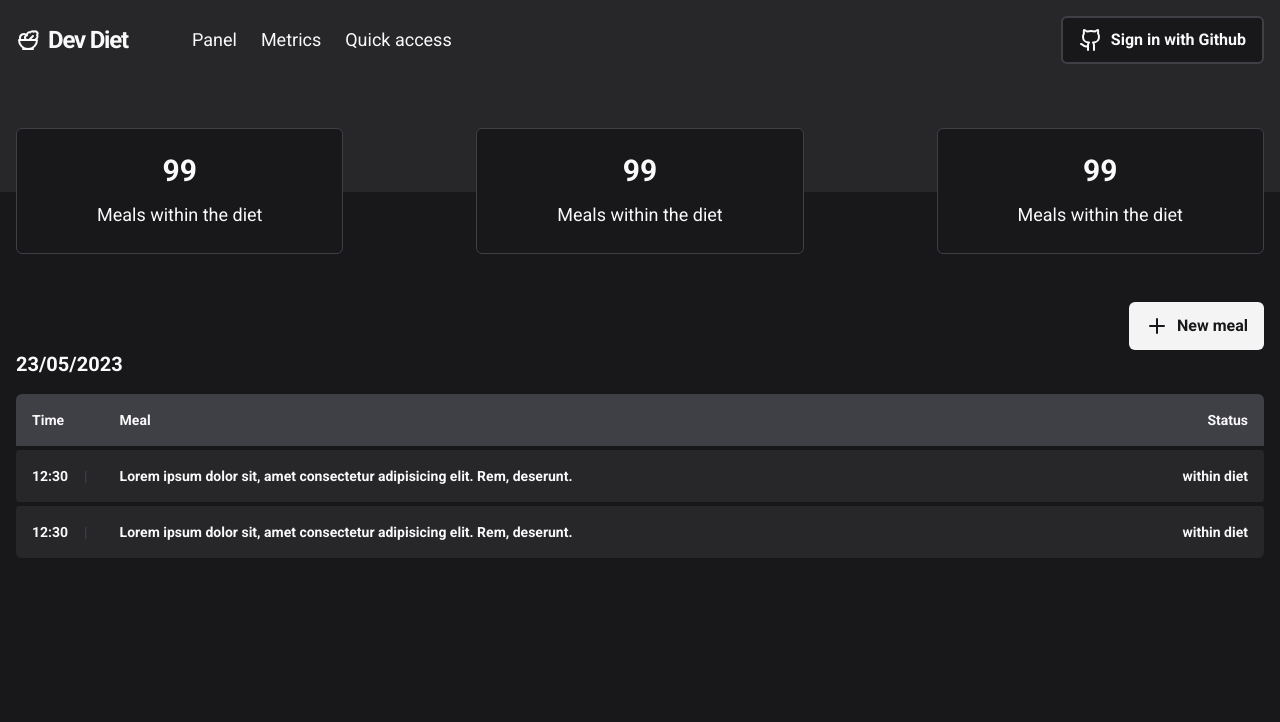
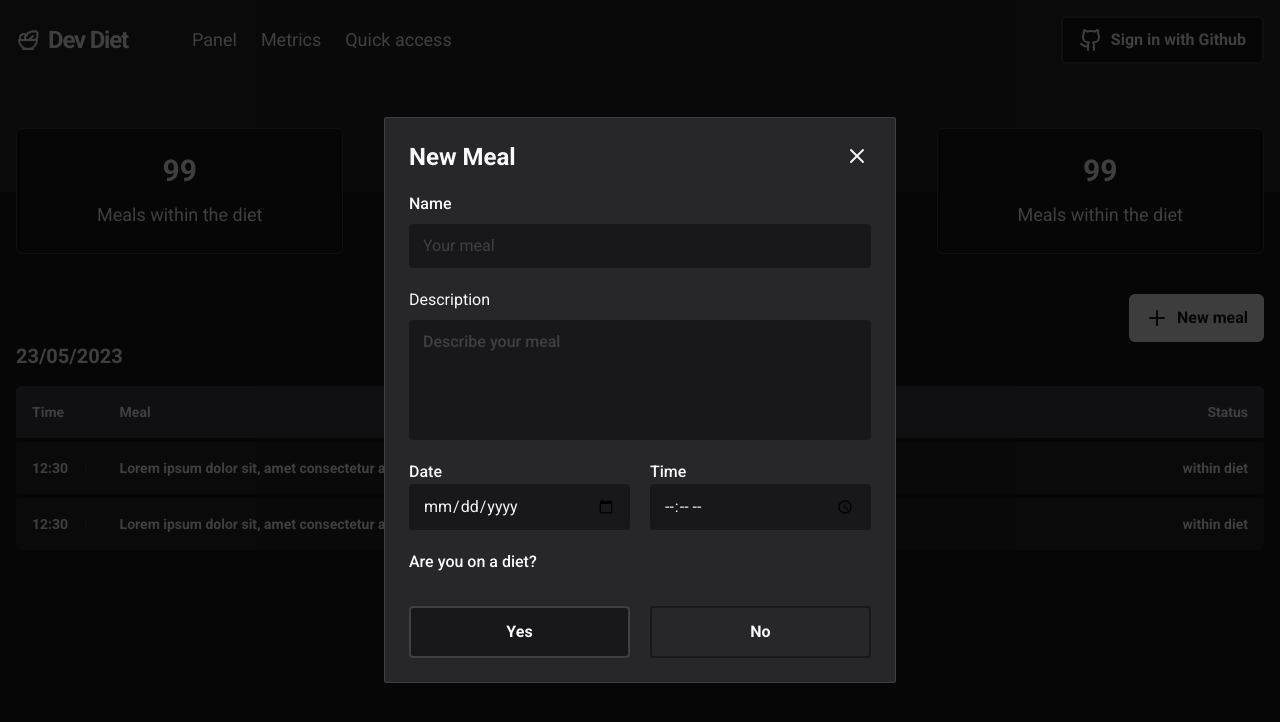
Before and after one commit to gustavosalviato/dev-diet-web, a Next.js app: page /panel in a window 1280 px wide. Both pictures are taken after a click on the button "New meal". Shown: the top 722 px of the page. Built offline with nearby package versions, Linux system fonts and the light colour scheme.

Commit message:
feat: new meal modal

```diff
--- a/package.json
+++ b/package.json
@@ -9,6 +9,8 @@
     "lint": "next lint"
   },
   "dependencies": {
+    "@radix-ui/react-dialog": "^1.0.4",
+    "@radix-ui/react-radio-group": "^1.1.3",
     "@types/node": "20.3.2",
     "@types/react": "18.2.14",
     "@types/react-dom": "18.2.6",
--- a/src/app/panel/page.tsx
+++ b/src/app/panel/page.tsx
@@ -1,7 +1,5 @@
-import { Button } from "@/components/Button";
+import { CreateNewMealModal } from "@/components/CreateNewMealModal";
 import { Summary } from "@/components/Summary";
-import { Plus } from "lucide-react";
-
 
 export default function PanelPage() {
   return (
@@ -9,8 +7,7 @@ export default function PanelPage() {
       <div className="w-full bg-zinc-800 p-14" />
       <main className="max-w-7xl mx-auto px-4 w-full">
         <Summary />
-        <Button size="large" variant="primary" text="New meal" icon={<Plus />} className="ml-auto mt-12" />
-
+        <CreateNewMealModal />
         <h3 className="text-xl font-semibold">23/05/2023</h3>
 
         <table className="w-full mt-4 border-collapse">
--- a/src/components/Button/index.tsx
+++ b/src/components/Button/index.tsx
@@ -8,10 +8,11 @@ interface ButtonProps extends ButtonHTMLAttributes<HTMLButtonElement> {
   size: 'medium' | 'large'
 }
 
-export const Button = forwardRef<HTMLInputElement, ButtonProps>(
-  ({ icon, text, variant, size, className, ...props }: ButtonProps) => {
+export const Button = forwardRef<HTMLButtonElement, ButtonProps>(
+  ({ icon, text, variant, size, className, ...props }: ButtonProps, ref) => {
     return (
       <button
+        ref={ref}
         {...props}
         className={clsx('rounded-md font-semibold min-w-120 px-4 flex items-center justify-center gap-2 text-zinc-50 cursor-pointer transition-all duration-300', className, {
           'text-zinc-900 bg-zinc-100 hover:bg-zinc-100/80': variant === 'primary',
--- /dev/null
+++ b/src/components/CreateNewMealModal/index.tsx
@@ -0,0 +1,90 @@
+'use client'
+
+import * as Dialog from '@radix-ui/react-dialog'
+import * as RadioGroup from '@radix-ui/react-radio-group'
+import { Button } from '../Button'
+import { Check, Plus, X } from 'lucide-react'
+import { TextInput } from '../TextInput'
+
+export function CreateNewMealModal() {
+  return (
+    <Dialog.Root>
+      <Dialog.Trigger asChild>
+        <Button
+          size="large"
+          variant="primary"
+          text="New meal"
+          className='ml-auto mt-10'
+          icon={<Plus />}
+        />
+      </Dialog.Trigger>
+
+      <Dialog.Portal>
+        <Dialog.Overlay className='inset-0 w-screen h-screen bg-black/75 z-20 fixed' />
+        <Dialog.Content className='bg-zinc-800 p-6 rounded-sm border border-zinc-700 z-[21] fixed translate-x-[-50%] translate-y-[-50%] top-[50%] left-[50%] max-w-lg w-full flex flex-col'>
+          <form className='flex flex-col relative'>
+            <Dialog.Title className='text-2xl font-bold leading-tight'>
+              New Meal
+            </Dialog.Title>
+
+            <Dialog.Close asChild>
+              <button type="button" className='flex items-center justify-center absolute top-0 right-0 w-7 h-7 rounded-md border-2 border-transparent hover:border-zinc-700 transition-all duration-300 text-zinc-100 hover:text-zinc-100/60'>
+                <X />
+              </button>
+            </Dialog.Close>
+
+
+            <label htmlFor="name" className='mt-5 mb-2 font-medium'>
+              Name
+            </label>
+            <TextInput id='name' type='text' placeholder="Your meal" />
+
+            <label htmlFor="description" className='mt-5 mb-2'>Description</label>
+            <textarea name="description" id="description"
+              className='bg-zinc-900 rounded min-h-[7.5rem] resize-none font-medium py-2 px-3 flex items-center border-2 border-transparent outline-0 focus:border-zinc-100 duration-300 transition-colors placeholder:text-zinc-700'
+              placeholder='Describe your meal'
+            />
+
+
+            <div className='flex items-center gap-5'>
+              <div className='mt-5 w-1/2'>
+                <label htmlFor="name" className='mb-2 font-medium'>
+                  Date
+                </label>
+                <TextInput id='name' type='date' placeholder="Your meal" />
+              </div>
+
+              <div className='mt-5 w-1/2'>
+                <label htmlFor="name" className='mb-2 font-medium'>
+                  Time
+                </label>
+                <TextInput id='name' type='time' placeholder="Your meal" />
+              </div>
+            </div>
+
+            <label htmlFor="name" className='mt-5 mb-2 font-medium'>
+              Are you on a diet?
+            </label>
+            <RadioGroup.Root>
+              <RadioGroup.Item value='ondiet'>
+                <RadioGroup.Indicator />
+              </RadioGroup.Item>
+
+
+              <div className='flex items-center gap-5'>
+                <RadioGroup.Item value='ondiet' className='duration-300 transition-colors flex items-center gap-2 px-4 py-3 font-bold rounded bg-zinc-900 border-2 border-zinc-700 w-1/2 justify-center data-[state=checked]:bg-zinc-100 data-[state=checked]:text-zinc-900 data-[state=checked]:border-indigo-500'>
+                  Yes
+                </RadioGroup.Item>
+
+
+                <RadioGroup.Item value='offdiet' className='duration-300 transition-colors flex items-center gap-2 px-4 py-3 font-bold rounded bg-transparent border-2 border-zinc-900 w-1/2 justify-center data-[state=checked]:bg-zinc-900 data-[state=checked]:border-indigo-500'>
+                  No
+                </RadioGroup.Item>
+              </div>
+            </RadioGroup.Root>
+          </form>
+        </Dialog.Content>
+      </Dialog.Portal>
+    </Dialog.Root>
+  )
+}
--- /dev/null
+++ b/src/components/TextInput/index.tsx
@@ -0,0 +1,23 @@
+import { InputHTMLAttributes, forwardRef } from "react"
+
+interface TextInput extends InputHTMLAttributes<HTMLInputElement> {
+  id: string | undefined
+}
+
+export const TextInput = forwardRef<HTMLInputElement, TextInput>(
+  ({ id, ...props }: TextInput, ref) => {
+    return (
+      <div className="bg-zinc-900 border-2 border-transparent transition-colors duration-300 focus-within:border-zinc-100 rounded py-2 px-3 flex items-center text-zinc-100">
+        <input
+          id={id}
+          ref={ref}
+          {...props}
+          className="bg-transparent w-full focus:outline-none placeholder:text-zinc-700"
+        />
+      </div>
+
+    )
+  },
+)
+
+TextInput.displayName = 'TextInput'
```
Also changed, not shown: src/app/globals.css (+8 -0 lines), 1 other file (tests, documents, lock files or other folders).
